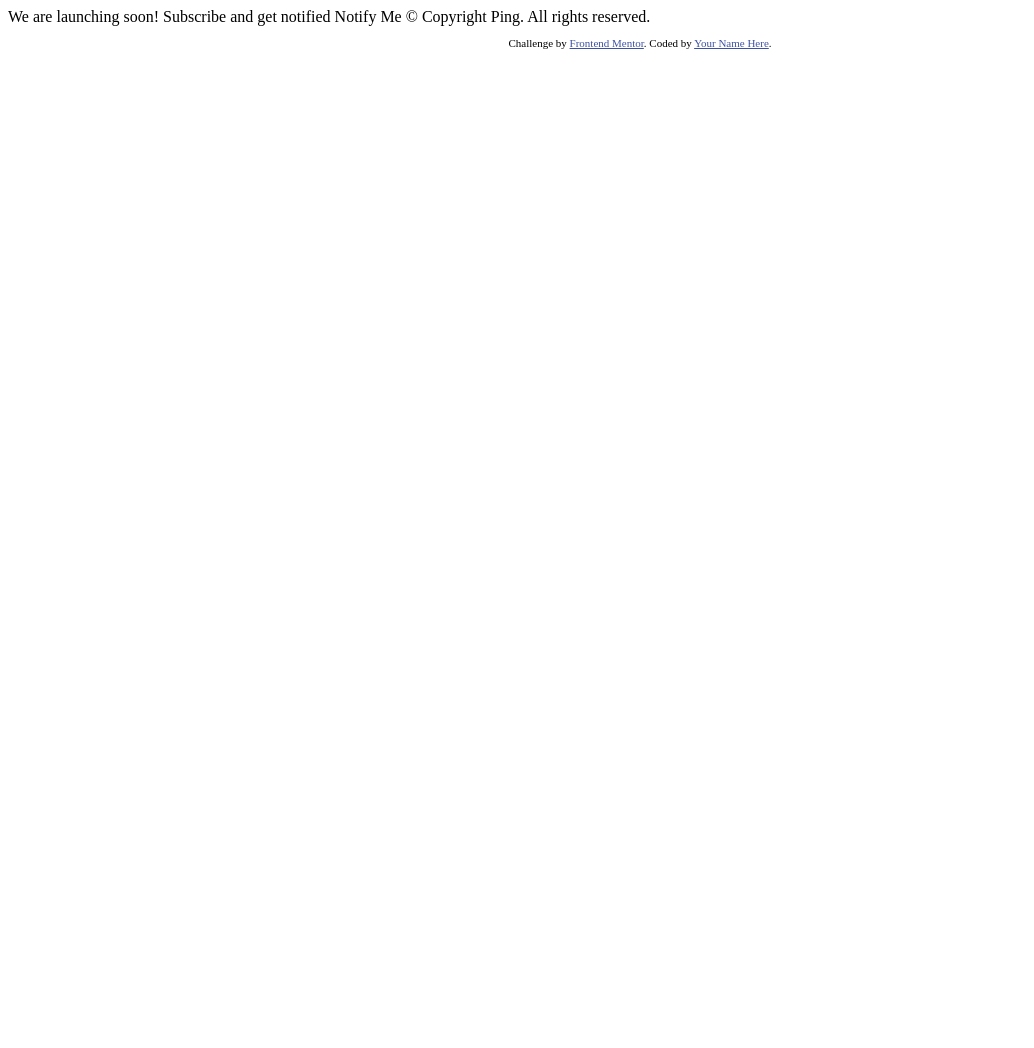
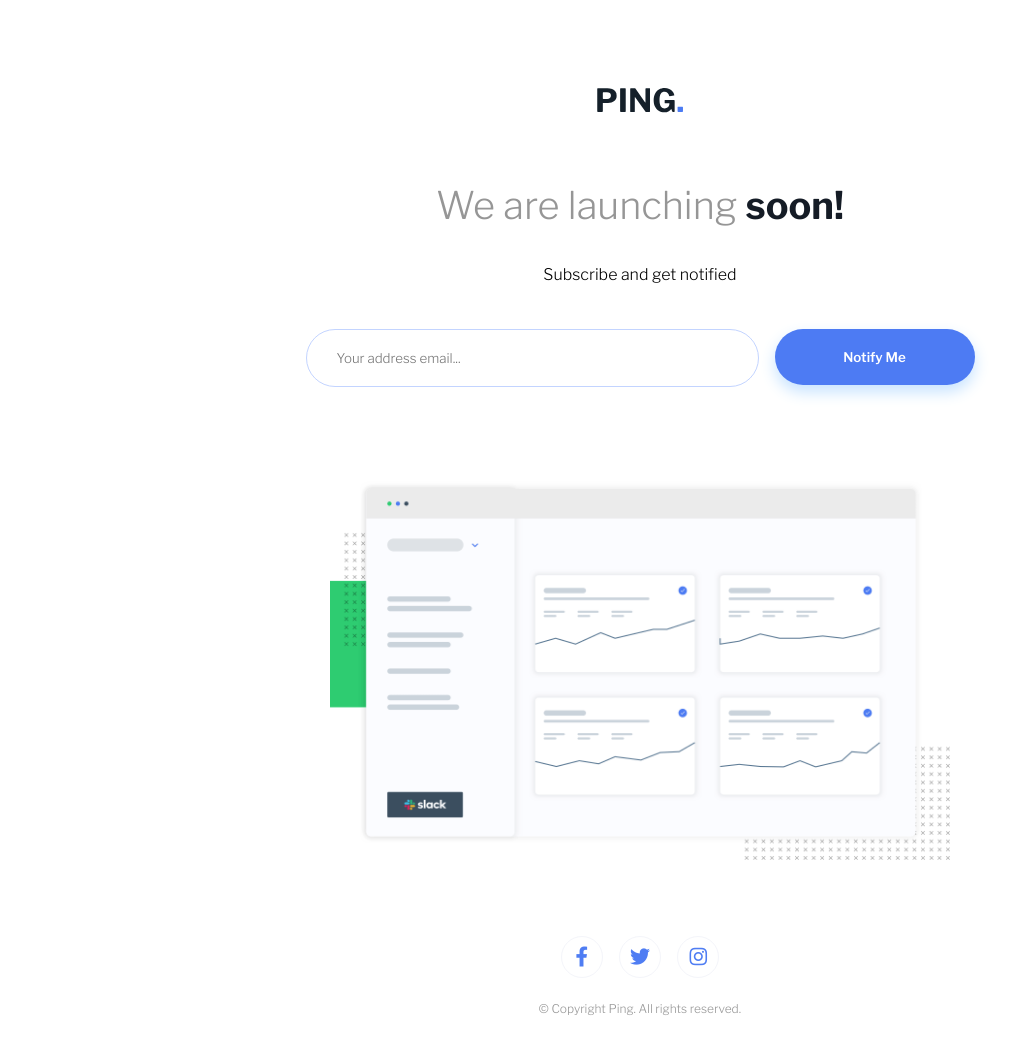
Before and after one commit to fyang18/ping-single-column-coming-soon-page, a plain HTML site: page index.html in a window 1280 px wide. Shown: the whole page, without its empty margins (0-1034 px from the left). Before the commit the page ends 800 px from the top, so only its background shows below. Drawn offline with nearby package versions, Linux system fonts and the light colour scheme.

Commit message:
add html, css, js

```diff
--- /dev/null
+++ b/app.css
@@ -0,0 +1,210 @@
+*, *::before, *::after {
+    margin: 0;
+    padding: 0;
+    outline: none;
+}
+
+body {
+    font-family: 'Libre Franklin', sans-serif;
+    font-size: 20px;
+}
+
+.container {
+    display: flex;
+    flex-direction: column;
+    justify-content: center;
+    align-items: center;
+}
+
+.header {
+    margin: 85px 30px 0;
+    display: flex;
+    flex-direction: column;
+    justify-content: center;
+    align-items: center;
+    text-align: center
+}
+
+.header img {
+    height: auto;
+    max-width: 86px;
+}
+
+.header h1 {
+    color: hsl(0, 0%, 59%);
+    font-weight: 300;
+    margin-top: 50px;
+}
+
+.header h1 span {
+    color: #151c26;
+    margin-top: 50px;
+    font-weight: 700;
+
+}
+
+.header p {
+    margin-top: 25px;
+    font-size: 15px;
+}
+
+form {
+    display: flex;
+    flex-direction: column;
+    justify-content: center;
+    align-items: center;
+    margin-top: 35px;
+}
+
+input {
+    border-radius: 45px;
+    height: 50px;
+    width: 281px;
+    border: 1px solid #c3d4ff;
+    padding-left: 30px;
+    font-family: 'Libre Franklin', sans-serif;
+}
+
+button {
+    border: none;
+    background-color: #4d7bf3;
+    box-shadow: 0px 7px 15px #c7e3ff;
+    color: #ffffff;
+    cursor: pointer;
+    width: 311px;
+    border-radius: 45px;
+    height: 50px;
+    margin-top: 20px;
+    font-family: 'Libre Franklin', sans-serif;
+    font-weight: 600;
+}
+
+button:hover {
+    opacity: 0.8;
+    transition: 0.9s;
+}
+
+form span {
+    color: hsl(354, 100%, 66%);
+    font-size: 12px;
+    font-style: italic;
+    margin-top: 10px;
+}
+
+form span {
+    display: none;
+}
+
+.dashboard {
+    margin-top: 70px;
+}
+
+.dashboard img {
+    height: 198px;
+    max-width: 325px;
+}
+
+.footer {
+    display: flex;
+    flex-direction: column;
+    justify-content: center;
+    align-items: center;
+    margin-top: 80px;
+}
+
+.socialMedia a {
+    border: 1px solid #f4f5fa;
+    border-radius: 50%;
+    color: hsl(223, 87%, 63%);
+    margin: 6px;
+    padding: 8px 10px;
+}
+
+.socialMedia a:hover {
+    background-color: #4f7aed;
+    border: 1px solid #4f7aed;
+    color: #ffffff;
+    transition: 0.9s;
+}
+
+
+
+.socialMedia a i{
+    height: 20px;
+    width: 20px;
+    text-align: center;
+}
+
+.copyright {
+    color: hsl(0, 0%, 59%);
+    font-size: 12px;
+    margin: 32px 39px;
+}
+
+
+
+@media only screen and (min-width: 767px){
+    .container {
+        min-height: 100vh;
+    }
+
+    .header {
+        margin: 87px auto 0;
+    }
+
+    .header h1 {
+        font-size: 38px;
+        margin-top: 69px;
+    }
+
+    .header p {
+        font-size: 16px;
+        margin-top: 37px ;
+    }
+
+    form {
+        flex-direction: row;
+        align-items: start;
+        margin: 45px 0 0;
+    }
+
+    .containerInput{
+        display: flex;
+        flex-direction: column;
+    }
+
+    input {
+        height: 56px;
+        width: 421px;
+    }
+
+    button {
+        box-shadow: 0px 7px 15px #c7e3ff;
+        width: 200px;
+        height: 56px;
+        margin: 0;
+        margin-left: 16px;
+    }
+
+    button:hover {
+        opacity: 0.8;
+        transition: 0.9s;
+    }
+
+    form span {
+        color: hsl(354, 100%, 66%);
+        font-size: 12px;
+        font-style: italic;
+        margin-top: 10px;
+    }
+
+
+    .dashboard {
+        margin-top: 94px;
+    }
+
+    .dashboard img {
+        height: auto;
+        max-width: 620px;
+    }
+}
--- /dev/null
+++ b/app.js
@@ -0,0 +1,18 @@
+var submit = document.getElementById("submit");
+submit.addEventListener("click", send);
+
+function send() {
+	var email = document.getElementById("email");
+	var error = document.getElementById("error");
+	var mailformat = /^[a-zA-Z0-9.!#$%&'*+/=?^_`{|}~-]+@[a-zA-Z0-9-]+(?:\.[a-zA-Z0-9-]+)*$/;
+
+	if (email.value.length !== "" && (email.value.match(mailformat))) {
+		error.style.display = "none";
+		email.style.border = "1px solid #c3d4ff";
+		email.value = "";
+	} else {
+		error.style.display = "block";
+		email.style.border = "2px solid hsl(354, 100%, 66%)";
+	}
+
+}
--- a/index.html
+++ b/index.html
@@ -8,27 +8,44 @@
 
   <title>Frontend Mentor | Ping coming soon page</title>
 
-  <!-- Feel free to remove these styles or customise in your own stylesheet 👍 -->
-  <style>
-    .attribution { font-size: 11px; text-align: center; }
-    .attribution a { color: hsl(228, 45%, 44%); }
-  </style>
+  <!-- Font / CSS -->
+  <link rel="stylesheet" href="https://cdnjs.cloudflare.com/ajax/libs/font-awesome/5.15.1/css/all.min.css" integrity="sha512-+4zCK9k+qNFUR5X+cKL9EIR+ZOhtIloNl9GIKS57V1MyNsYpYcUrUeQc9vNfzsWfV28IaLL3i96P9sdNyeRssA==" crossorigin="anonymous" />
+
+  <link rel="preconnect" href="https://fonts.gstatic.com">
+  <link href="https://fonts.googleapis.com/css2?family=Libre+Franklin:wght@300;600;700&display=swap" rel="stylesheet">
+
+  <link rel="stylesheet" href="app.css">
 </head>
 <body>
 
-  We are launching soon!
+  <section class="container">
+    <div class="header">
+      <img src="images/logo.svg" alt="logo">
+      <h1>We are launching <span>soon!</span></h1>
+      <p>Subscribe and get notified</p>
+    </div>
+    <form action="#">
+      <div class="containerInput">
+        <input id="email" type="text" placeholder="Your address email...">
+        <span id="error" >Please provide a valid email address</span>
+      </div>
+      <button id="submit" type="submit">Notify Me</button>
+    </form>
+    <div class="dashboard">
+      <img src="images/illustration-dashboard.png" alt="dashboard image">
+    </div>
+    <div class="footer">
+      <div class="socialMedia">
+        <a href="#"><i class="fab fa-facebook-f"></i></a>
+        <a href="#"><i class="fab fa-twitter"></i></a>
+        <a href="#"><i class="fab fa-instagram"></i></a>
+      </div>
+      <div class="copyright">
+        <p>&copy; Copyright Ping. All rights reserved.</p>
+      </div>
+    </div>
+  </section>
 
-  Subscribe and get notified
-
-  Notify Me
-
-  &copy; Copyright Ping. All rights reserved.
-
-  <footer>
-    <p class="attribution">
-      Challenge by <a href="https://www.frontendmentor.io?ref=challenge" target="_blank">Frontend Mentor</a>.
-      Coded by <a href="#">Your Name Here</a>.
-    </p>
-  </footer>
+<script src="app.js"></script>
 </body>
 </html>
```
